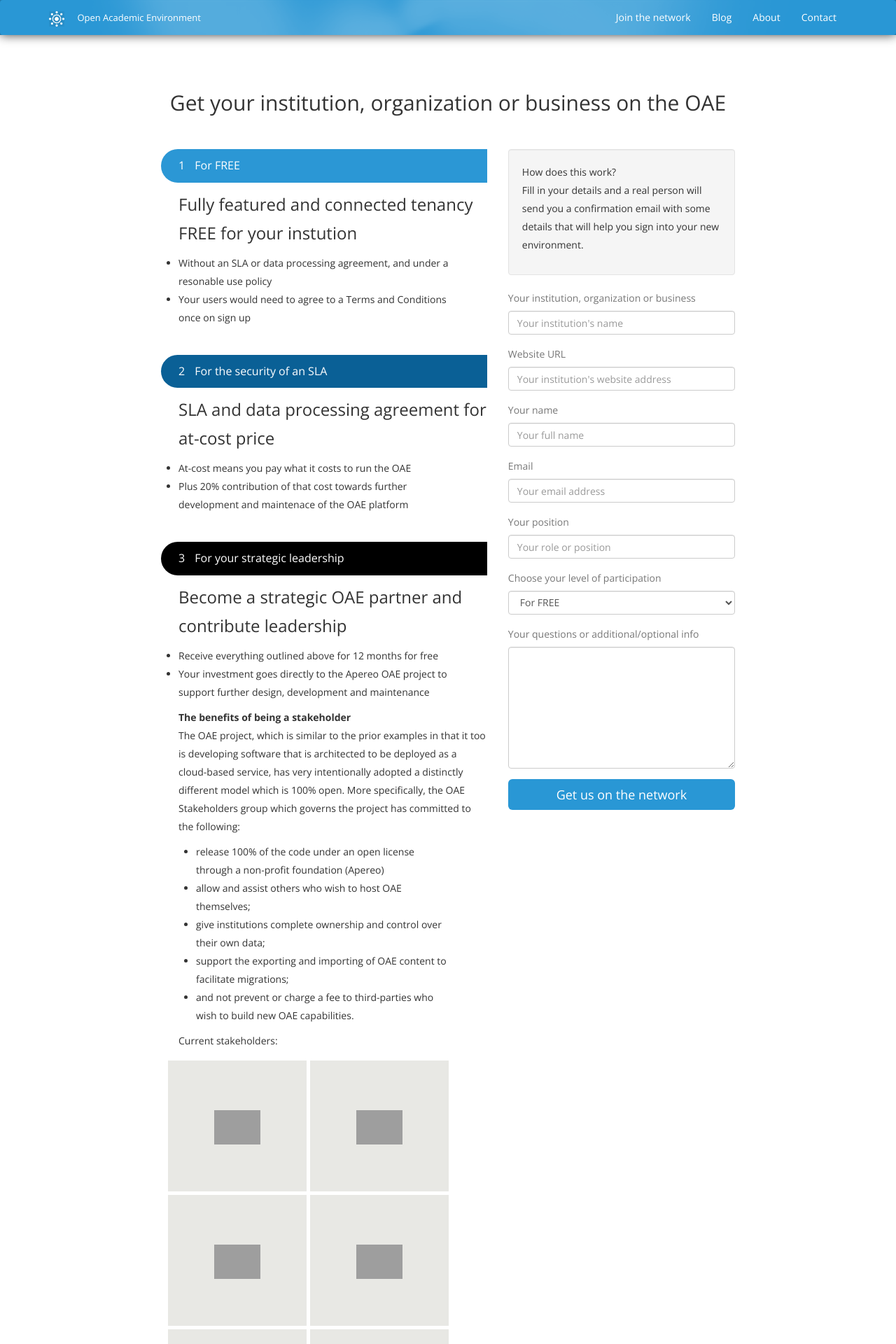
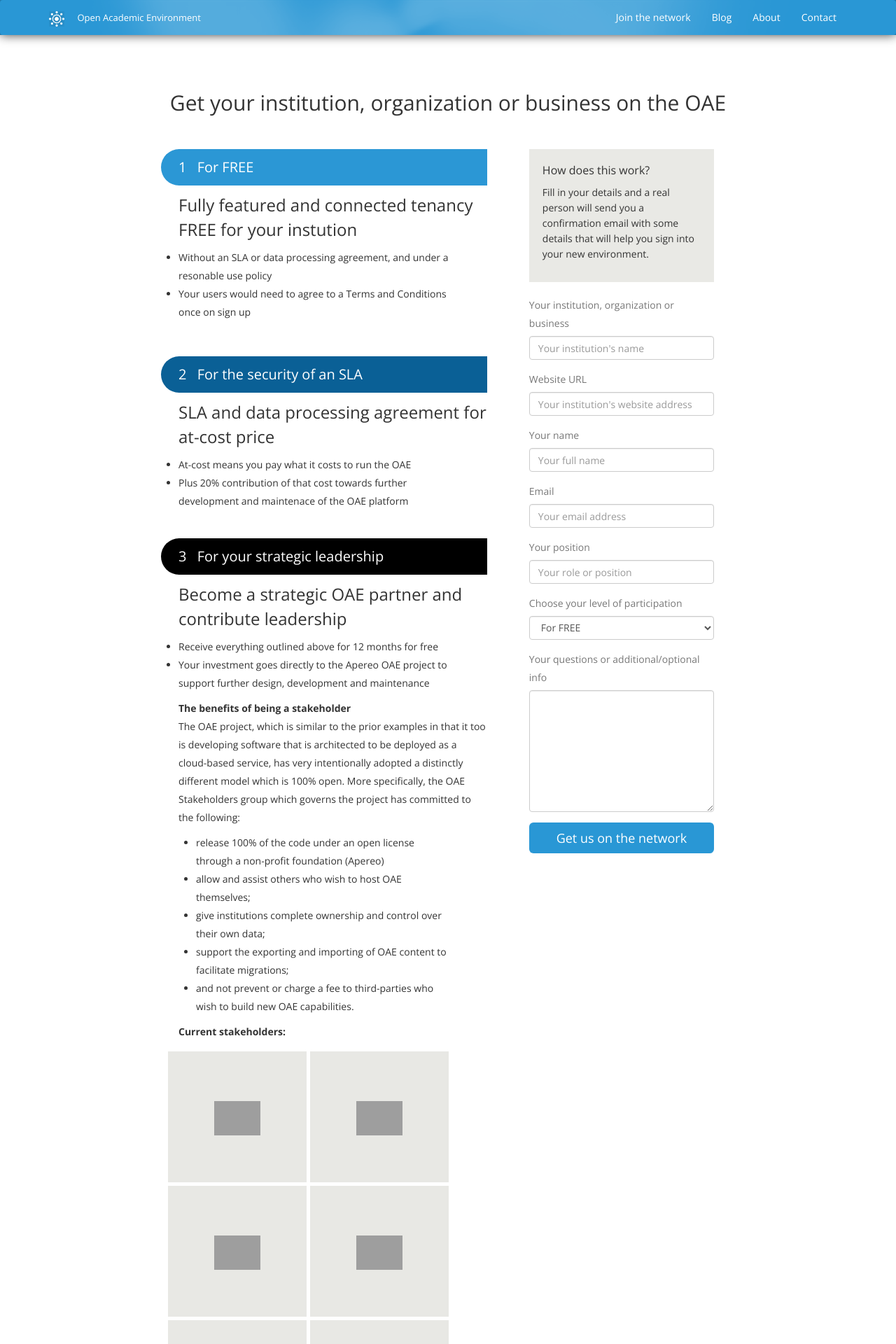
Before and after one commit to oaeproject/oaeproject.github.io, a Jekyll site: the page built from join.html, in a window 1280 px wide. Shown: the top 1920 px of the page at 70% size. Built offline with Jekyll 4.4.1, drawn with Linux system fonts in a browser that asks for light colours; grey boxes are pictures that could not be loaded.

Commit message:
Cleaned up the join page

```diff
--- a/assets/css/oae.css
+++ b/assets/css/oae.css
@@ -69,6 +69,20 @@
     border: 1px solid #FFF;
     color: #FFF;
     padding: 6px 50px;
+}
+
+.well {
+    border: 0;
+    border-radius: 0;
+    box-shadow: none;
+    background-color: #E9E9E5;
+    line-height: 22px;
+}
+
+.well span.title {
+    display: block;
+    font-size: 16px;
+    margin-bottom: 10px;
 }
 
 header {
@@ -352,6 +366,7 @@
     line-height: 187px;
     height: 100%;
     margin-right: 5px;
+    padding: 0 20px;
 }
 
 ul.logo-blocks li .logo:hover {
@@ -466,6 +481,7 @@
     border-radius: 50px 0px 0px 50px;
     -moz-border-radius: 50px 0px 0px 50px;
     -webkit-border-radius: 50px 0px 0px 50px;
+    font-size: 20px;
     padding: 15px 25px;
     text-align: left;
 }
@@ -477,7 +493,7 @@
 .page-join .content h3.rounded.darkblue {
     background-color: #0A6096;
     border: 0px solid #0A6096;
-    margin-top: 40px;
+    margin-top: 50px;
 }
 
 .page-join .content h3.rounded.black {
@@ -492,7 +508,7 @@
 
 .page-join .content h4 {
     font-size: 24px;
-    line-height: 41px;
+    line-height: 35px;
 }
 
 
--- a/join.html
+++ b/join.html
@@ -43,7 +43,7 @@
         <li>support the exporting and importing of OAE content to facilitate migrations;</li>
         <li>and not prevent or charge a fee to third-parties who wish to build new OAE capabilities.</li>
       </ul>
-      <p>Current stakeholders:</p>
+      <p><strong>Current stakeholders:</strong></p>
       <ul class="logo-blocks">
         <li>
           <div class="logo" data-toggle="modal" data-target="#case-study">
@@ -80,8 +80,9 @@
     </div>
   </div>
   <div class="col-xs-12 col-sm-5">
+    <div class="right-sidebar">
       <div class="well">
-      <span>How does this work?</span>
+        <span class="title">How does this work?</span>
         <p>Fill in your details and a real person will send you a confirmation email with some details that will help you sign into your new environment.</p>
       </div>
       <form>
@@ -122,3 +123,4 @@
       </form>
     </div>
   </div>
+</div>
```
Lines whose indentation alone changed are shown as unchanged.
